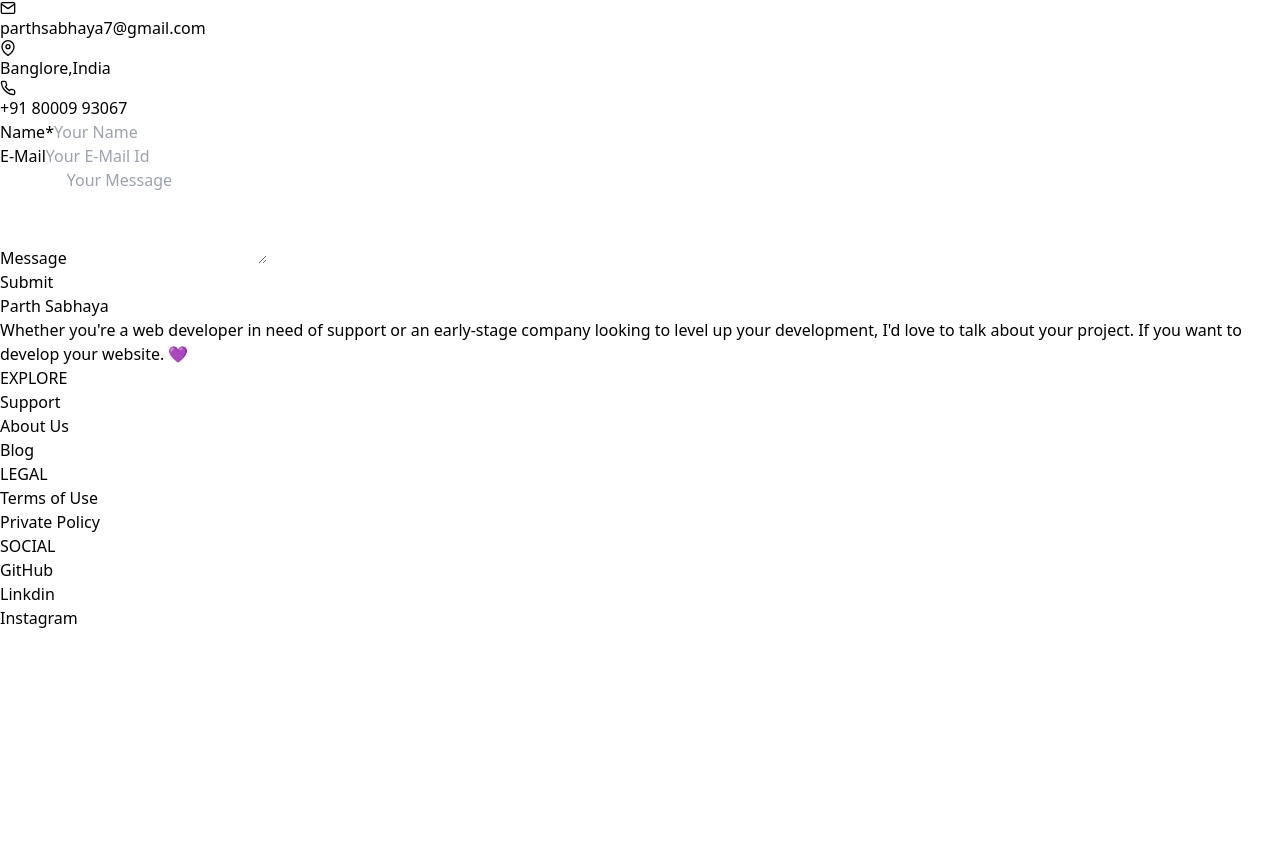
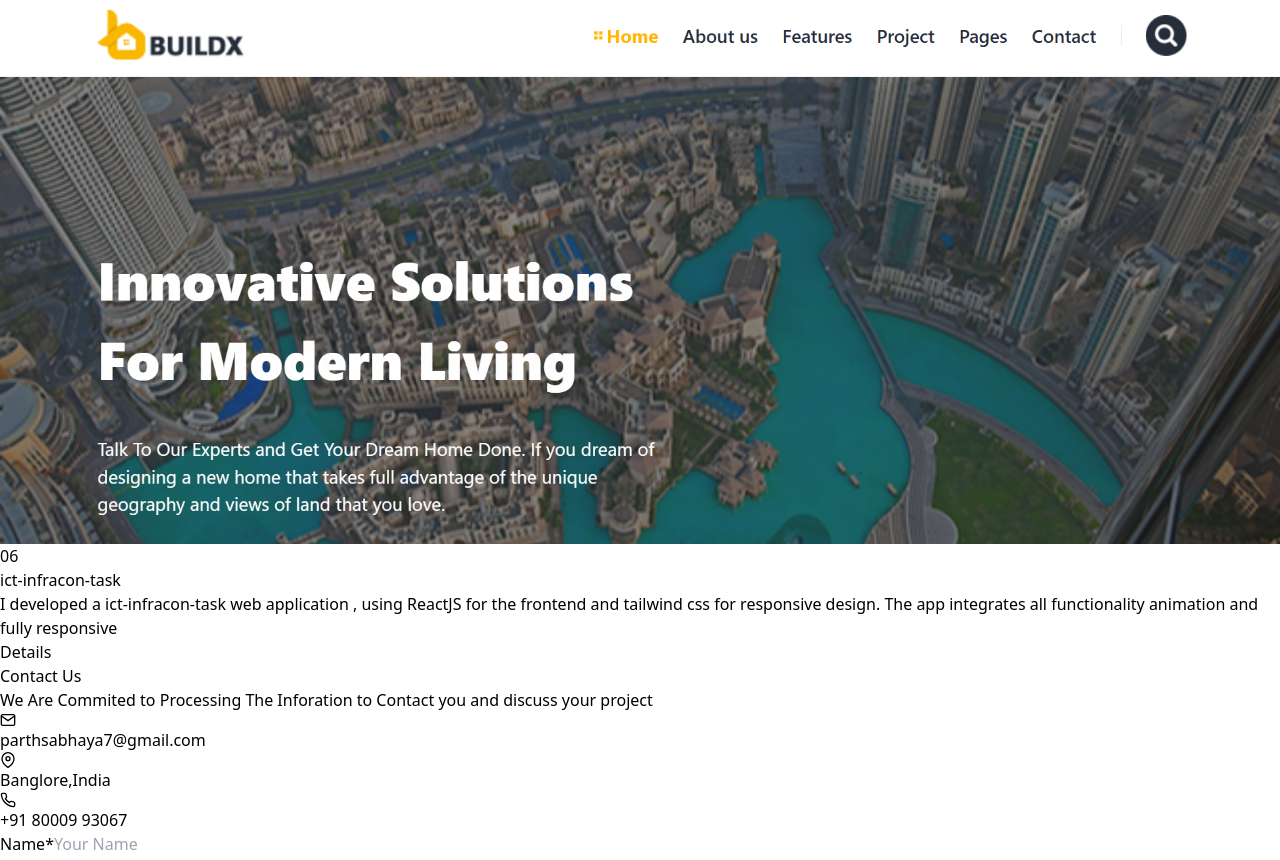
Before and after one commit to Parthsabhaya18/Parth_Portfolio, a React (Vite) app in the folder Portfolio/: page / in a window 1280 px wide. Shown: the part 8475-9335 px from the top of the page. Before the commit the page ends 9105 px from the top, so only its background shows below. Built offline with nearby package versions, Linux system fonts and the light colour scheme.

Commit message:
added one project

```diff
--- a/Portfolio/src/components/About.jsx
+++ b/Portfolio/src/components/About.jsx
@@ -14,7 +14,7 @@ export default function About() {
         </div>
 {/* right section  */}
         <div className='w-full md:w-1/2 md:pl-12'>
-            <h2 className='text-4xl md:text-6xl font-bold text-gray-8000 mb-6'>About me</h2>
+            <h2 className='text-4xl md:text-6xl font-bold text-gray-8000 mb-6 mt-3'>About me</h2>
             <p className='text-gray-600 mb-6'>As a junior web developer, I am enthusiastic about utilizing my technical skills and passion for creating dynamic, user-friendly web applications. With a strong foundation in ReactJS, JavaScript and CSS. I am committed to developing responsive and efficient solutions. My skill set extends to backend technologies like NodeJS and database management with MongoDB and SQL, allowing me to contribute effectively to full-stack development. I am eager to continuously learn and adapt to the latest web development frameworks and technologies, ensuring I stay aligned with industry standards and innovations.</p>
 
             <div className='flex flex-wrap mb-6'>
--- a/Portfolio/src/components/Work.jsx
+++ b/Portfolio/src/components/Work.jsx
@@ -64,6 +64,18 @@ export default function Work() {
     deployee: "Deployment:",
     defi: "The application is deployed and accessible at",
     navi: "https://digiwhiz-task.vercel.app/",
+    },
+    {
+      id: 6,
+      title: "ict-infracon-task",
+      description:
+        "I developed a ict-infracon-task web application , using ReactJS for the frontend and tailwind css for responsive design. The app integrates all functionality animation and fully responsive",
+      workImage: digiwhiz,
+      details:
+      "Create a  web-page with the help of React js and tailwind css",
+    deployee: "Deployment:",
+    defi: "The application is deployed and accessible at",
+    navi: "https://ict-infracon-task.vercel.app/",
     },
   ];
 
```
